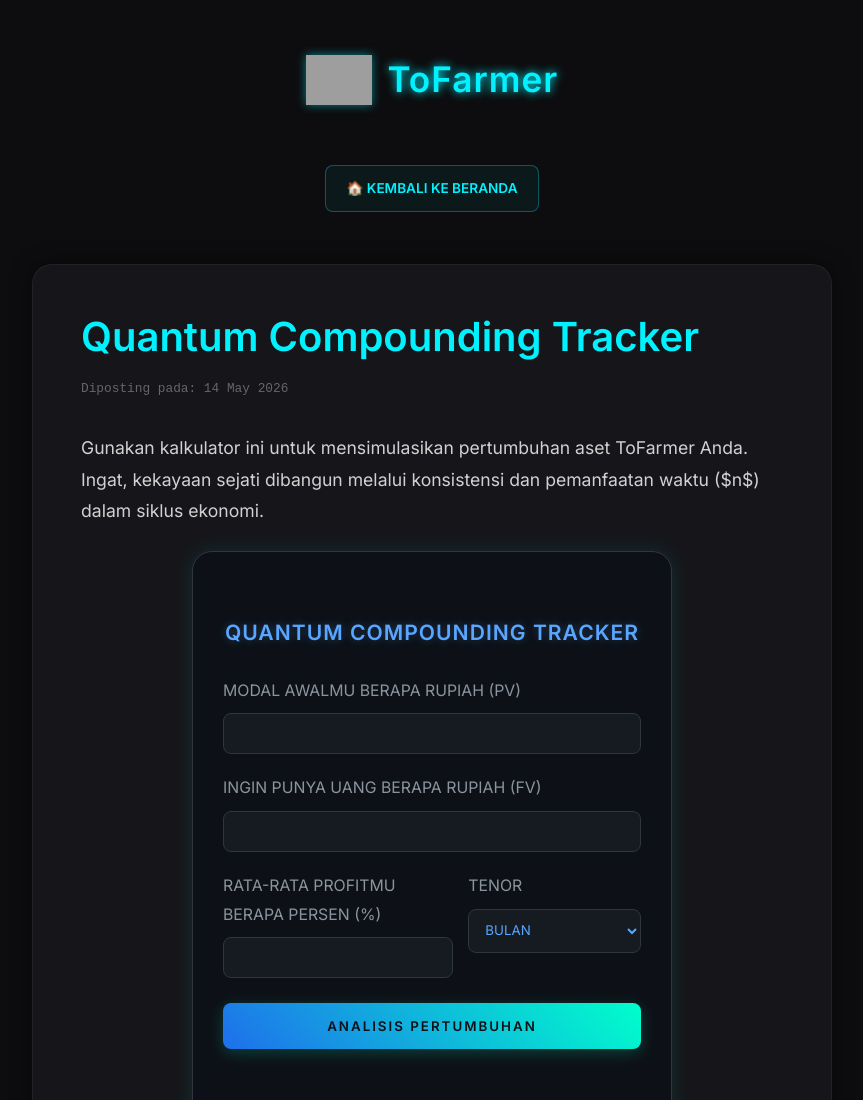
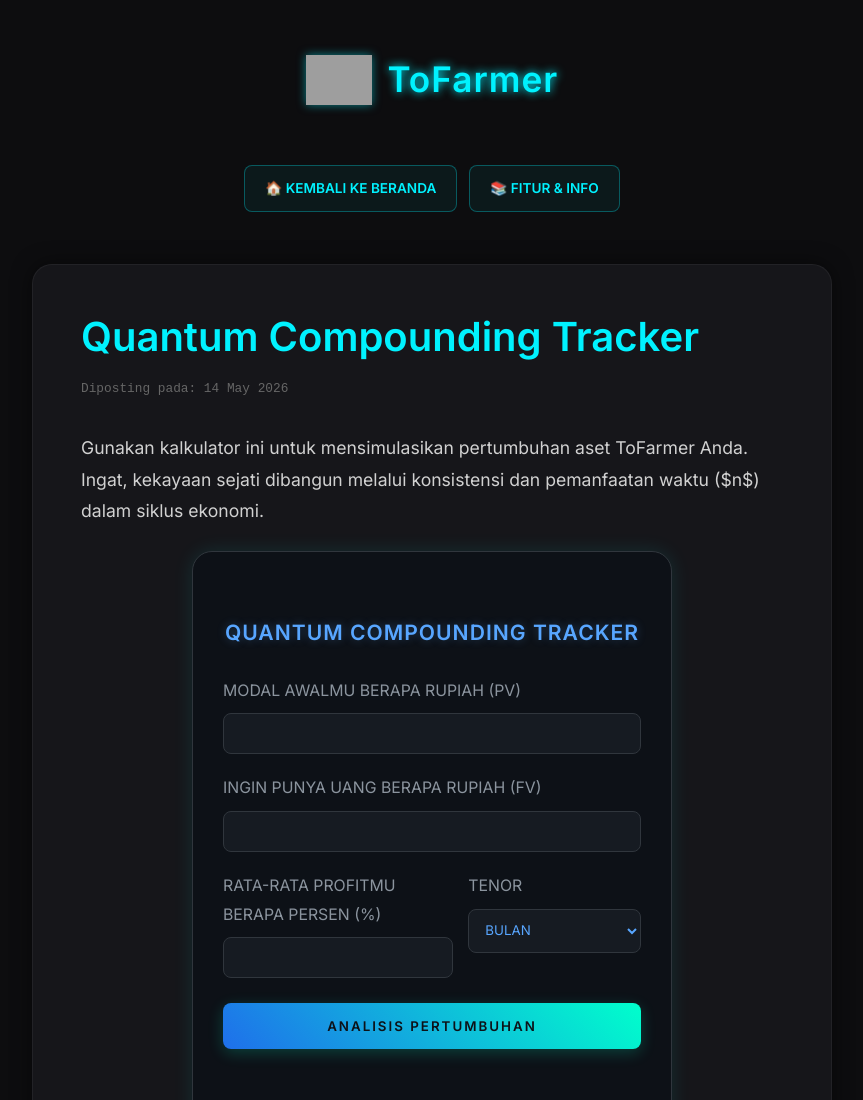
Before and after one commit to TFRMR/lab-tofarmer-v2, a plain HTML site: page tofarmer-web/alat/kalkulator-compounding.html in a window 1280 px wide. Shown: the top 1100 px of the page, without its empty margins (208-1071 px from the left). Drawn offline with Linux system fonts and the light colour scheme; grey boxes are pictures that could not be loaded.

Commit message:
rapikan35

```diff
--- a/tofarmer-web/alat/kalkulator-compounding.html
+++ b/tofarmer-web/alat/kalkulator-compounding.html
@@ -66,6 +66,7 @@
 
         <nav>
             <a href="../../">🏠 Kembali ke Beranda</a>
+<a href="https://www.tofarmer.xyz/html/fitur-ilmu.html" class="nav-btn">📚 Fitur & Info</a>
         </nav>
 
         <article class="content-area">
```
